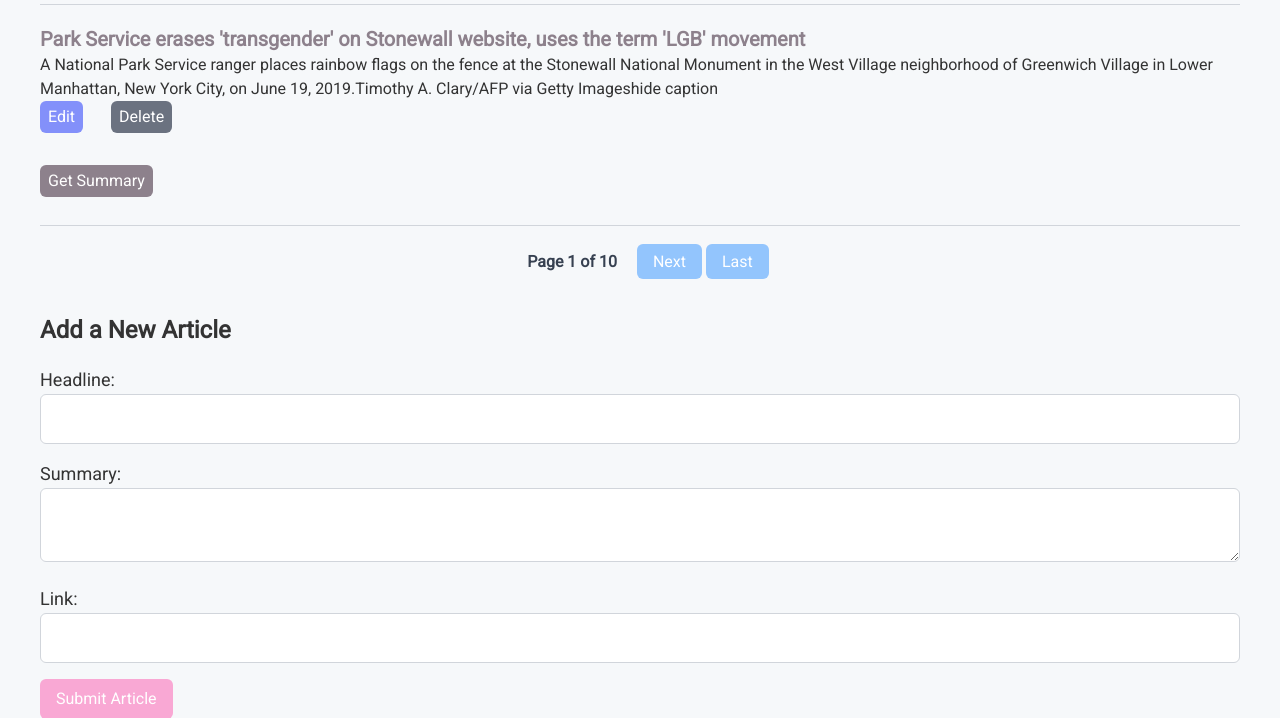
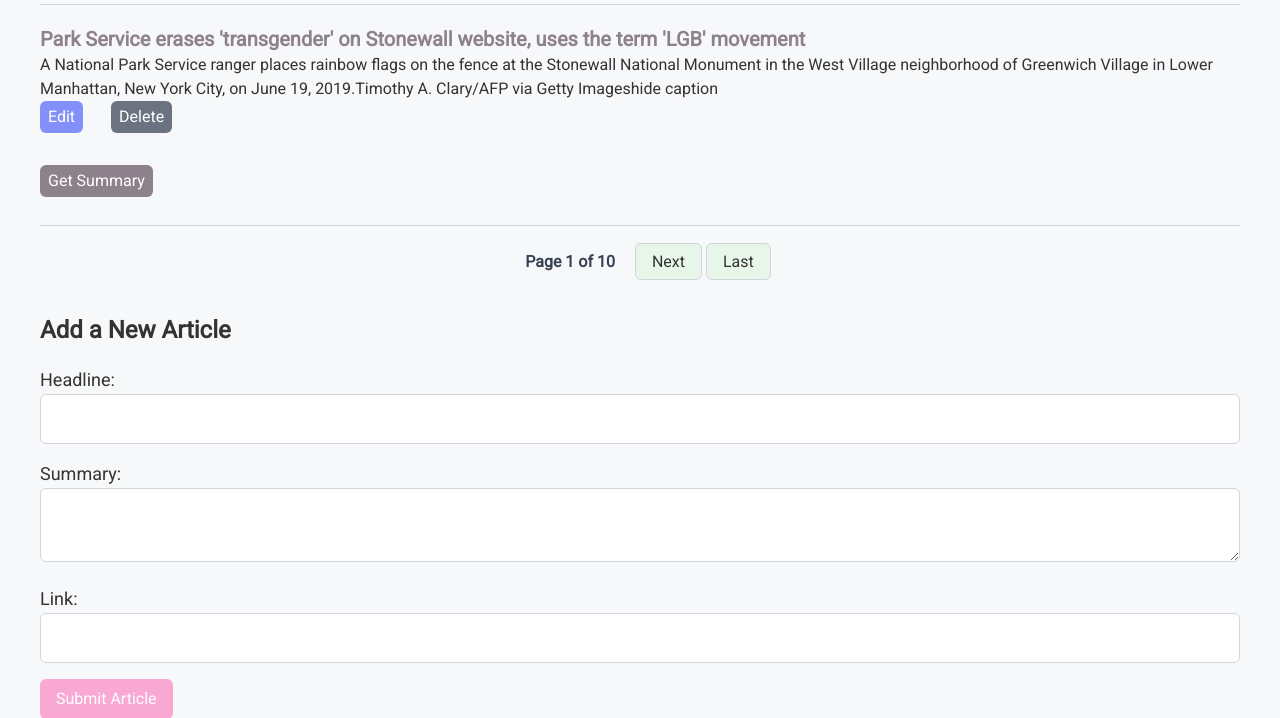
Before and after one commit to jsnorek/NewsNow, a Flask app: page / in a window 1280 px wide. Shown: the part 1643-2361 px from the top of the page. Run offline with Flask 3, Linux system fonts and the light colour scheme; data comes from the database, SQL or seed files in the repository; some libraries are stand-ins or nearby versions.

Commit message:
updated pagination button css to align with style guide

```diff
--- a/templates/index.html
+++ b/templates/index.html
@@ -96,7 +96,7 @@
             <p>Weather data unavailable</p>
         {% endif %}
         <form action="/update_weather" method="POST">
-            <button type="submit" class="bg-secondary text-text py-1 px-3 rounded-md hover:bg-[#D6EDD8] transition-all">Refresh Weather</button>
+            <button type="submit" class="bg-secondary text-text py-1 px-3 rounded-md hover:bg-[#f5fbf6] transition-all">Refresh Weather</button>
         </form>
     </div>
 
@@ -143,15 +143,15 @@
     <!-- Pagination -->
     <div class="pagination mt-6 text-center">
         {% if page > 1 %}
-            <a href="{{ url_for('index', page=1 )}}" class="px-4 py-2 bg-blue-300 text-white rounded-md hover:bg-blue-400 transition-all">First</a>
-            <a href="{{ url_for('index', page=page-1) }}" class="px-4 py-2 bg-blue-300 text-white rounded-md hover:bg-blue-400 transition-all">Previous</a>
+            <a href="{{ url_for('index', page=1 )}}" class="px-4 py-2 bg-secondary text-text rounded-md border border-gray-300 hover:bg-[#f5fbf6] transition-all">First</a>
+            <a href="{{ url_for('index', page=page-1) }}" class="px-4 py-2 bg-secondary text-text rounded-md border border-gray-300 hover:bg-[#f5fbf6] transition-all">Previous</a>
         {% endif %}
 
         <span class="font-semibold text-gray-700 mx-4">Page {{ page }} of {{ total_pages }}</span>
 
         {% if page < total_pages %}
-            <a href="{{ url_for('index', page=page+1) }}" class="px-4 py-2 bg-blue-300 text-white rounded-md hover:bg-blue-400 transition-all">Next</a>
-            <a href="{{ url_for('index', page=total_pages) }}" class="px-4 py-2 bg-blue-300 text-white rounded-md hover:bg-blue-400 transition-all">Last</a>
+            <a href="{{ url_for('index', page=page+1) }}" class="px-4 py-2 bg-secondary text-text rounded-md border border-gray-300 hover:bg-[#f5fbf6] transition-all">Next</a>
+            <a href="{{ url_for('index', page=total_pages) }}" class="px-4 py-2 bg-secondary text-text rounded-md border border-gray-300 hover:bg-[#f5fbf6] transition-all">Last</a>
         {% endif %}
     </div>
 
```
